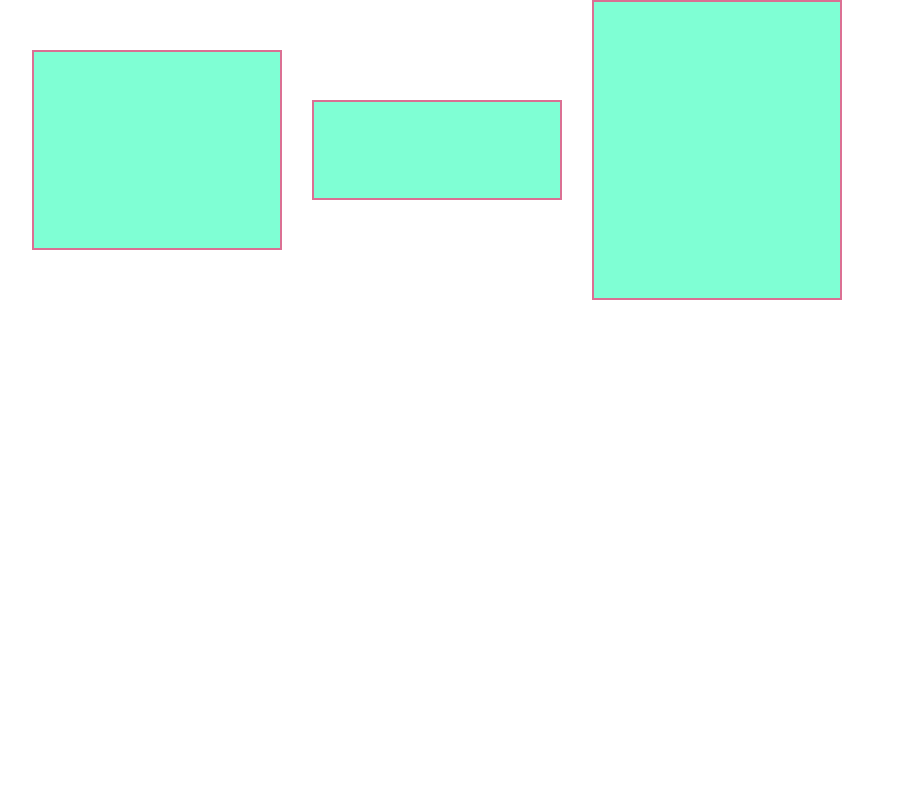
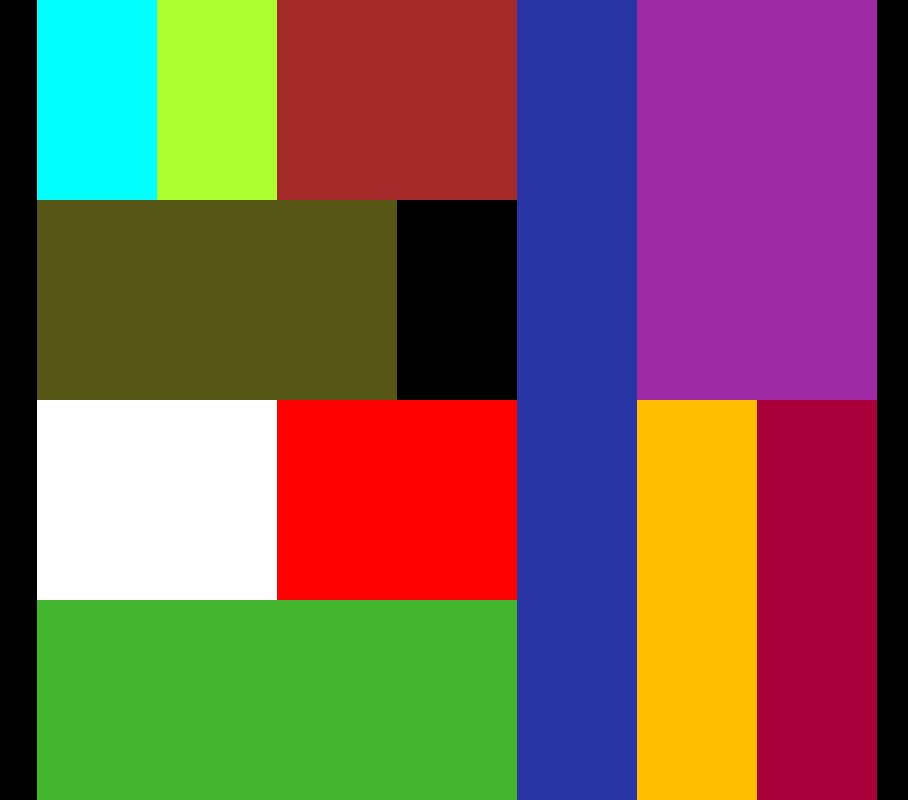
Before and after one commit to chevalierblu00/exo, a plain HTML site: page grid.html in a window 1280 px wide. Shown: the whole page, without its empty margins (203-1111 px from the left). Drawn offline with Linux system fonts and the light colour scheme.

Commit message:
depo de l'excercie

```diff
--- /dev/null
+++ b/grid.css
@@ -0,0 +1,87 @@
+*{
+  margin: 0;
+  padding: 0;
+  box-sizing: border-box;
+  font-size: 10px;
+  background-color: #000000;
+}
+
+section {
+  height: 100%;
+  width: 100vh;
+  margin: 0 auto;
+  display: grid;
+  grid-template-columns: 15% 15% 15% 15% 15% 15% 15%;
+  grid-template-rows: 25vh 25vh 25vh 25vh;
+  background-color: gray;
+}
+
+div:nth-of-type(1) {
+  background-color: aqua;
+  height: 100%;
+  grid-column: 1;
+  grid-row: 1;
+}
+
+div:nth-of-type(2) {
+  background-color: greenyellow;
+}
+
+div:nth-of-type(3) {
+  background-color: brown;
+  grid-column: 3/5;
+}
+
+div:nth-of-type(4) {
+  background-color: #2a35a5;
+  grid-column: 5;
+  grid-row: 5/1;
+}
+
+div:nth-of-type(5) {
+  background-color: #9f2aa5;
+  grid-column: 6/8;
+  grid-row: 1/3;
+}
+
+div:nth-of-type(6) {
+  background-color: #565616;
+  grid-column: 1/4;
+  grid-row: 2;
+}
+
+div:nth-of-type(7) {
+  background-color: #000000;
+  grid-column: 4;
+  grid-row: 2;
+}
+
+div:nth-of-type(8) {
+  background-color: #ffffff;
+  grid-column: 1/3;
+  grid-row: 3;
+}
+
+div:nth-of-type(9) {
+  background-color: #ff0101;
+  grid-column: 3/5;
+  grid-row: 3;
+}
+
+div:nth-of-type(10) {
+  background-color: #43b52e;
+  grid-column: 1/5;
+  grid-row: 4;
+}
+
+div:nth-of-type(11) {
+  background-color: #ffbf00;
+  grid-column: 6;
+  grid-row: 3/5;
+}
+
+div:nth-of-type(12) {
+  background-color: #a9003b;
+  grid-column: 7;
+  grid-row: 3/5;
+}
--- a/index.html
+++ b/grid.html
@@ -4,7 +4,7 @@
   <meta charset="UTF-8">
   <meta http-equiv="X-UA-Compatible" content="IE=edge">
   <meta name="viewport" content="width=device-width, initial-scale=1.0">
-  <link rel="stylesheet" href="style.css">
+  <link rel="stylesheet" href="grid.css">
   <title>layout/CSS</title>
 </head>
 <body>
@@ -13,6 +13,15 @@
       <div></div>
       <div></div>
       <div></div>
+      <div></div>
+      <div></div>
+      <div></div>
+      <div></div>
+      <div></div>
+      <div></div>
+      <div></div>
+      <div></div>
+      <div></div>
     </section>
 
 </body>
--- a/style.css
+++ /dev/null
@@ -1,33 +0,0 @@
-*{
-  margin: 0;
-  padding: 0;
-  box-sizing: border-box;
-  font-size: 10px;
-}
-
-section{
-  display: flex;
-  flex-wrap: wrap;
-  justify-content: center;
-  align-items: center;
-  gap: 30px;
-}
-
-div{
-  background: aquamarine;
-  width: 250px;
-  height: 150px;
-  border: 2px solid palevioletred;
-}
-
-section > div:nth-of-type(1){
-  height: 200px;
-}
-
-section > div:nth-of-type(2){
-  height: 100px;
-}
-
-section > div:nth-of-type(3){
-  height: 300px;
-}
```
